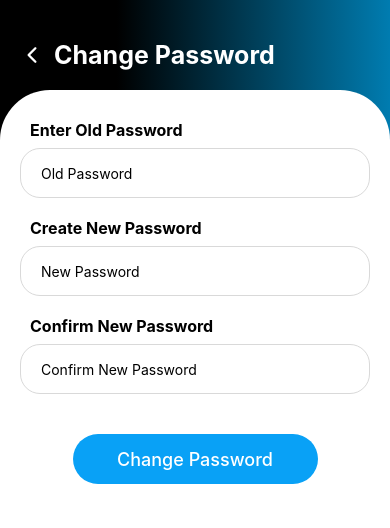
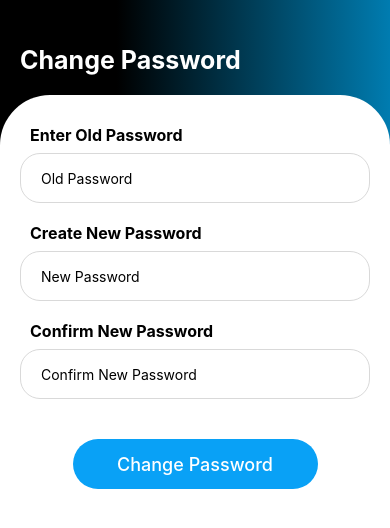
Before and after one commit to ProdigyRahul/MentoRship, a React Native app in the folder frontend/: screen /ChangePassword in a window 390 px wide. Shown: the top 528 px of the page. Built offline with nearby package versions, Linux system fonts and the light colour scheme.

Commit message:
IPhone UI Changes

```diff
--- a/frontend/screens/ChatMessagesScreen.js
+++ b/frontend/screens/ChatMessagesScreen.js
@@ -10,6 +10,7 @@ import {
   ActivityIndicator,
   StatusBar,
   TouchableOpacity,
+  Platform,
 } from "react-native";
 import React, {
   useState,
@@ -420,7 +421,10 @@ const ChatMessagesScreen = () => {
       config={config}
       style={{ flex: 1, backgroundColor: "#FFFFFF" }}
     >
-      <KeyboardAvoidingView style={{ flex: 1, backgroundColor: "#FFFFFF" }}>
+      <KeyboardAvoidingView
+        style={{ flex: 1, backgroundColor: "#FFFFFF" }}
+        behavior={Platform.OS === "ios" ? "padding" : null}
+      >
         <StatusBar barStyle="dark-content" />
         <View style={styles.header}>
           <View style={styles.userInfo}>
@@ -480,6 +484,7 @@ const ChatMessagesScreen = () => {
           ref={scrollViewRef}
           contentContainerStyle={{ flexGrow: 1 }}
           onContentSizeChange={handleContentSizeChange}
+          scrollEnabled={true}
         >
           {messages.map((item, index) => {
             if (item.messageType === "text") {
@@ -667,7 +672,7 @@ const styles = StyleSheet.create({
     padding: 10,
     borderBottomWidth: 1,
     borderBottomColor: "#CCCCCC",
-    marginTop: 25,
+    marginTop: Platform.OS === "ios" ? 35 : 25,
   },
   userInfo: {
     flexDirection: "row",
--- a/frontend/screens/ChatsScreen.js
+++ b/frontend/screens/ChatsScreen.js
@@ -9,6 +9,7 @@ import {
   Animated,
   Easing,
   RefreshControl,
+  Platform,
 } from "react-native";
 import React, { useContext, useEffect, useState } from "react";
 import { UserType } from "../UserContext";
@@ -171,14 +172,14 @@ const ChatsScreen = () => {
         end={{ x: 1, y: 0 }}
         locations={[0.3, 1]}
       >
-        <StatusBar barStyle="light-content" />
+        <StatusBar barStyle="white-content" />
         <View
           style={{
             flexDirection: "row",
             justifyContent: "space-between",
             alignItems: "center",
             paddingHorizontal: 20,
-            marginTop: 45,
+            marginTop: Platform.OS === "ios" ? 55 : 45,
           }}
         >
           <Text
@@ -252,11 +253,16 @@ const ChatsScreen = () => {
             <View style={styles.borderLine}></View>
           </View>
           <ScrollView
+            style={{
+              flex: 1,
+              marginRight: -5,
+            }}
             refreshControl={
               <RefreshControl refreshing={refreshing} onRefresh={onRefresh} />
             }
+            vertical={true}
+            contentContainerStyle={{ flexGrow: 1 }}
             showsVerticalScrollIndicator={false}
-            contentContainerStyle={{ alignItems: "center" }}
           >
             {acceptedFriends.map((item, index) => (
               <UserChat key={index} item={item} />
--- a/frontend/screens/Profile/ChangePassword.js
+++ b/frontend/screens/Profile/ChangePassword.js
@@ -8,6 +8,7 @@ import {
   StyleSheet,
   Keyboard,
   ActivityIndicator,
+  Platform,
 } from "react-native";
 import { LinearGradient } from "expo-linear-gradient";
 import { UserType } from "../../UserContext";
@@ -80,13 +81,24 @@ export default function ChangePassword({ navigation }) {
       end={{ x: 1, y: 0 }}
       locations={[0.3, 1]}
     >
-      <SafeAreaView style={styles.container}>
-        <View style={styles.header}>
-          <TouchableOpacity onPress={() => navigation.goBack()}>
-            <Ionicons name="chevron-back" size={24} color="#FFFFFF" />
-          </TouchableOpacity>
-          <Text style={styles.title}>Change Password</Text>
-        </View>
+      <SafeAreaView
+        style={{
+          flex: 1,
+          paddingBottom: 0,
+        }}
+      >
+        <Text
+          style={{
+            fontSize: 25,
+            fontWeight: "bold",
+            color: "#FFFFFF",
+            marginTop: Platform.OS === "ios" ? 10 : 45,
+            textAlign: "left",
+            marginLeft: 20,
+          }}
+        >
+          Change Password
+        </Text>
         <View style={styles.friendsContainer}>
           <Text style={styles.label}>Enter Old Password</Text>
           <TextInput
@@ -158,7 +170,7 @@ const styles = StyleSheet.create({
     flexDirection: "row",
     alignItems: "center",
     paddingHorizontal: 20,
-    paddingTop: 40,
+    marginTop: 50,
   },
   title: {
     fontSize: 25,
@@ -174,6 +186,7 @@ const styles = StyleSheet.create({
     marginTop: 20,
     paddingHorizontal: 20,
     paddingTop: 30,
+    marginBottom: -50,
   },
   label: {
     fontWeight: "bold",
--- a/frontend/screens/Profile/MyConnections.js
+++ b/frontend/screens/Profile/MyConnections.js
@@ -8,7 +8,11 @@ import {
   StyleSheet,
   ActivityIndicator,
   Pressable,
+  StatusBar,
+  TouchableOpacity,
 } from "react-native";
+
+import { MaterialIcons } from "@expo/vector-icons";
 import Icon from "react-native-vector-icons/FontAwesome5";
 import { UserType } from "../../UserContext";
 import { LinearGradient } from "expo-linear-gradient";
@@ -51,8 +55,33 @@ export default function MyConnections({ navigation }) {
       end={{ x: 1, y: 0 }}
       locations={[0.3, 1]}
     >
-      <SafeAreaView style={styles.container}>
-        <Text style={styles.title}>My Connections</Text>
+      <StatusBar barStyle="white-content" />
+
+      <View style={styles.container}>
+        <View
+          style={{
+            flexDirection: "row",
+            alignItems: "center",
+            paddingHorizontal: 20,
+            marginTop: 45,
+          }}
+        >
+          <TouchableOpacity
+            onPress={() => navigation.goBack()}
+            style={{ marginRight: 15 }}
+          >
+            <MaterialIcons name="arrow-back" size={24} color="white" />
+          </TouchableOpacity>
+          <Text
+            style={{
+              fontSize: 25,
+              fontWeight: "bold",
+              color: "#FFFFFF",
+            }}
+          >
+            My Connections
+          </Text>
+        </View>
         <View style={styles.friendsContainer}>
           {isLoading ? (
             <View style={styles.loadingContainer}>
@@ -87,7 +116,7 @@ export default function MyConnections({ navigation }) {
             </ScrollView>
           )}
         </View>
-      </SafeAreaView>
+      </View>
     </LinearGradient>
   );
 }
--- a/frontend/screens/Profile/MyProfile.js
+++ b/frontend/screens/Profile/MyProfile.js
@@ -5,6 +5,7 @@ import {
   TextInput,
   ScrollView,
   Image,
+  Platform,
 } from "react-native";
 import React, { useContext, useEffect } from "react";
 import { TouchableOpacity } from "react-native";
@@ -201,7 +202,7 @@ export default function MyProfile() {
             fontSize: 25,
             fontWeight: "bold",
             color: "#FFFFFF",
-            marginTop: 45,
+            marginTop: Platform.OS === "ios" ? 10 : 45,
             textAlign: "left",
             marginLeft: 20,
           }}
@@ -213,6 +214,7 @@ export default function MyProfile() {
           style={{
             flex: 1,
             marginRight: -5,
+            marginBottom: -50,
           }}
         >
           <View
@@ -222,6 +224,7 @@ export default function MyProfile() {
               borderTopEndRadius: 50,
               backgroundColor: "#FFFFFF",
               marginTop: 20,
+              paddingBottom: 50,
             }}
           >
             <View>
--- a/frontend/screens/Profile/Password.js
+++ b/frontend/screens/Profile/Password.js
@@ -10,12 +10,17 @@ import {
   TouchableWithoutFeedback,
   ActivityIndicator,
   BackHandler,
+  StatusBar,
 } from "react-native";
 import { LinearGradient } from "expo-linear-gradient";
 import Icon from "react-native-vector-icons/FontAwesome5";
 import { UserType } from "../../UserContext";
 import axios from "axios";
 import AsyncStorage from "@react-native-async-storage/async-storage";
+import GestureRecognizer, {
+  swipeDirections,
+} from "react-native-swipe-gestures";
+import { MaterialIcons } from "@expo/vector-icons";
 
 export default function Password({ navigation }) {
   const [modalVisible, setModalVisible] = useState(false);
@@ -47,6 +52,16 @@ export default function Password({ navigation }) {
 
     return () => backHandler.remove();
   }, [modalVisible]);
+
+  const onSwipeRight = () => {
+    navigation.goBack();
+  };
+  const onSwipeLeft = () => {};
+  const onSwipe = (gestureName) => {};
+  const config = {
+    velocityThreshold: 0.3,
+    directionalOffsetThreshold: 20,
+  };
 
   const fetchUserName = async () => {
     try {
@@ -95,8 +110,18 @@ export default function Password({ navigation }) {
       setLoading(false);
     }
   };
+  const navigateBack = () => {
+    navigation.goBack();
+  };
 
   return (
+    <GestureRecognizer
+      onSwipe={(direction) => onSwipe(direction)}
+      onSwipeRight={onSwipeRight}
+      onSwipeLeft={onSwipeLeft}
+      config={config}
+      style={{ flex: 1, backgroundColor: "#FFFFFF" }}
+    >
       <LinearGradient
         colors={["#000000", "#007CB0"]}
         style={{ flex: 1 }}
@@ -104,8 +129,28 @@ export default function Password({ navigation }) {
         end={{ x: 1, y: 0 }}
         locations={[0.3, 1]}
       >
-      <SafeAreaView style={styles.container}>
-        <Text style={styles.title}>Account Settings</Text>
+        <StatusBar barStyle="white-content" />
+        <View
+          style={{
+            flexDirection: "row",
+            alignItems: "center",
+            paddingHorizontal: 20,
+            marginTop: 45,
+          }}
+        >
+          <TouchableOpacity onPress={navigateBack} style={{ marginRight: 15 }}>
+            <MaterialIcons name="arrow-back" size={24} color="white" />
+          </TouchableOpacity>
+          <Text
+            style={{
+              fontSize: 25,
+              fontWeight: "bold",
+              color: "#FFFFFF",
+            }}
+          >
+            My Events
+          </Text>
+        </View>
         <View style={styles.friendsContainer}>
           <TouchableOpacity
             onPress={() => navigation.navigate("ChangePassword")}
@@ -123,7 +168,6 @@ export default function Password({ navigation }) {
             </View>
           </TouchableOpacity>
         </View>
-      </SafeAreaView>
         <Modal
           animationType="fade"
           transparent={true}
@@ -181,6 +225,7 @@ export default function Password({ navigation }) {
           </View>
         )}
       </LinearGradient>
+    </GestureRecognizer>
   );
 }
 
```
Lines whose indentation alone changed are shown as unchanged.
